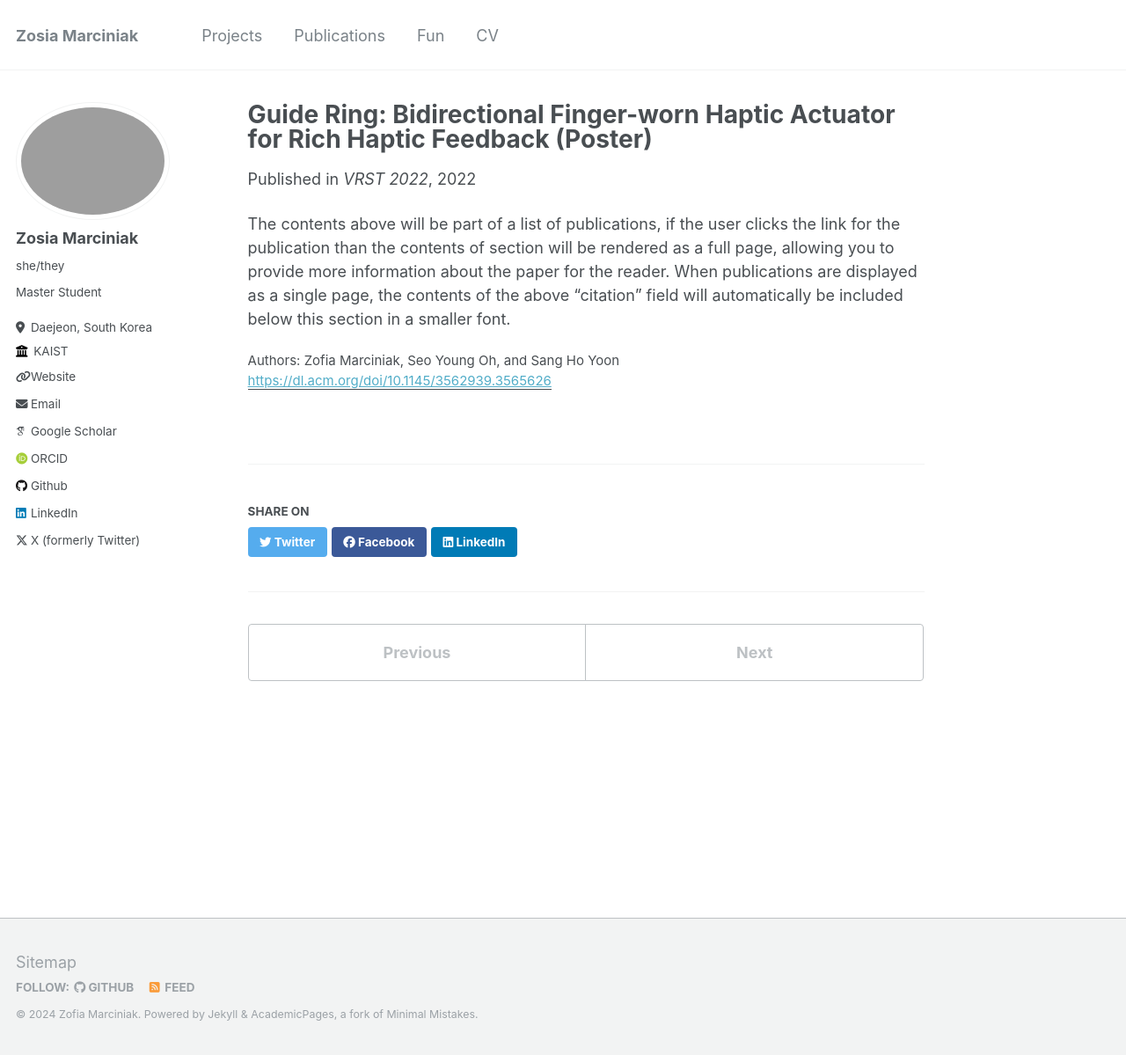
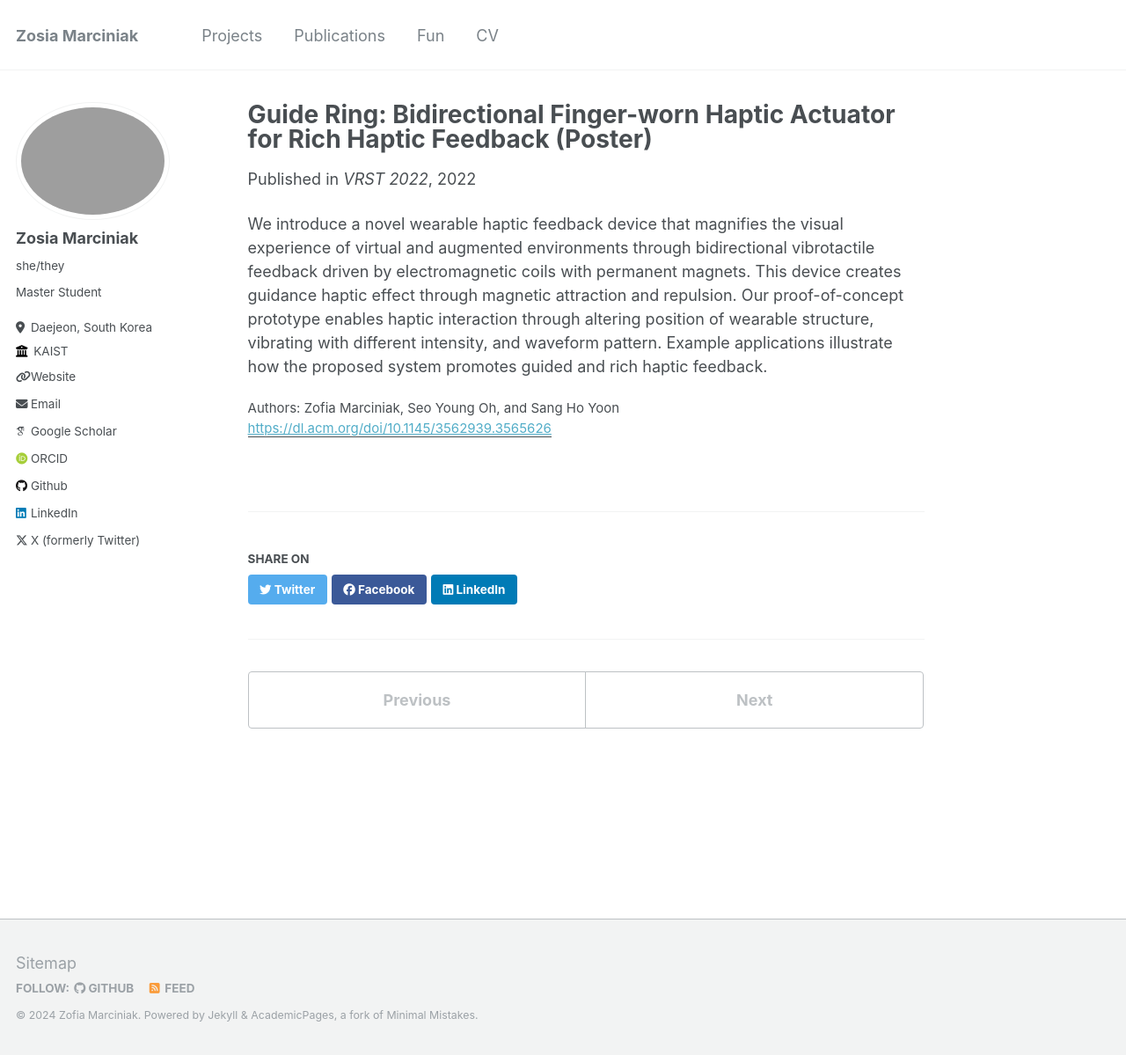
Before and after one commit to zosia-hci/zosia-hci.github.io, a Jekyll site: the page built from _publications/2022-guidering.md, in a window 1280 px wide and 1199 px high. Shown: the whole window at 88% size. Built offline with Jekyll 4.4.1, drawn with Linux system fonts in a browser that asks for light colours; some web fonts are replaced.

Commit message:
changing layout

```diff
--- a/_publications/2022-guidering.md
+++ b/_publications/2022-guidering.md
@@ -2,11 +2,10 @@
 title: "Guide Ring: Bidirectional Finger-worn Haptic Actuator for Rich Haptic Feedback (Poster)"
 collection: publications
 permalink: /publication/2022-guidering
-excerpt: 'We introduce a novel wearable haptic feedback device that magnifies the visual experience of virtual and augmented environments through bidirectional vibrotactile feedback driven by electromagnetic coils with permanent magnets. This device creates guidance haptic effect through magnetic attraction and repulsion. Our proof-of-concept prototype enables haptic interaction through altering position of wearable structure, vibrating with different intensity, and waveform pattern. Example applications illustrate how the proposed system promotes guided and rich haptic feedback.'
 date: 2022-10-01
 venue: 'VRST 2022'
 paperurl: 'https://dl.acm.org/doi/10.1145/3562939.3565626'
 citation: 'Zofia Marciniak, Seo Young Oh, and Sang Ho Yoon'
 ---
 
-The contents above will be part of a list of publications, if the user clicks the link for the publication than the contents of section will be rendered as a full page, allowing you to provide more information about the paper for the reader. When publications are displayed as a single page, the contents of the above "citation" field will automatically be included below this section in a smaller font.
+We introduce a novel wearable haptic feedback device that magnifies the visual experience of virtual and augmented environments through bidirectional vibrotactile feedback driven by electromagnetic coils with permanent magnets. This device creates guidance haptic effect through magnetic attraction and repulsion. Our proof-of-concept prototype enables haptic interaction through altering position of wearable structure, vibrating with different intensity, and waveform pattern. Example applications illustrate how the proposed system promotes guided and rich haptic feedback.
```
Also changed, not shown: _pages/about.md (+4 -1 lines), _publications/2021-weather.md (+1 -3 lines), _publications/2023-textureslicer.md (+1 -2 lines), _publications/2024-thermopixels.md (+1 -2 lines).
